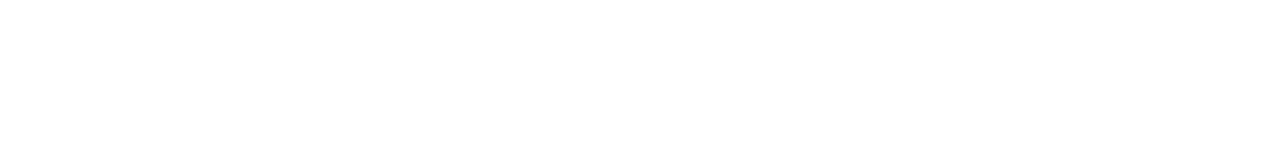
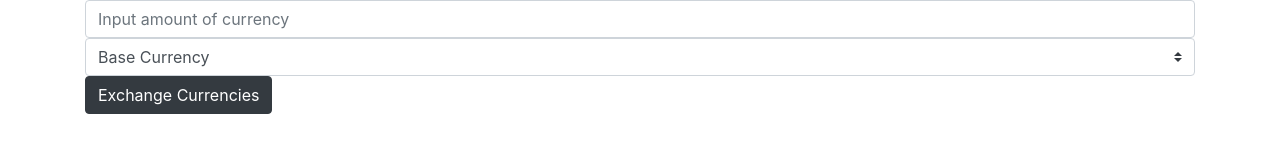
Before and after one commit to basicjohn/currency-exchanger, a website built with webpack: page src/index.html in a window 1280 px wide. Built offline with nearby package versions, Linux system fonts and the light colour scheme.

Commit message:
add form & API call for codes

```diff
--- a/src/index.html
+++ b/src/index.html
@@ -1,10 +1,24 @@
 <html lang="en-US">
   <head>
-    <title>Project Template</title>
+    <title>Currency Exchanger</title>
   </head>
   <body>
     <div class="container">
-
+      <form>
+        <input
+          type="text"
+          class="form-control"
+          aria-label=""
+          placeholder="Input amount of currency"
+        />
+        <select class="custom-select">
+          <option selected>Base Currency</option>
+          <option value="1">One</option>
+          <option value="2">Two</option>
+          <option value="3">Three</option>
+        </select>
+        <button type="submit" class="btn btn-dark">Exchange Currencies</button>
+      </form>
     </div>
   </body>
 </html>
```
Also changed, not shown: src/js/codes.js (added, +15 -0 lines), src/js/exchange.js (added, +15 -0 lines), README.md (added), src/main.js (line endings or trailing spaces).
